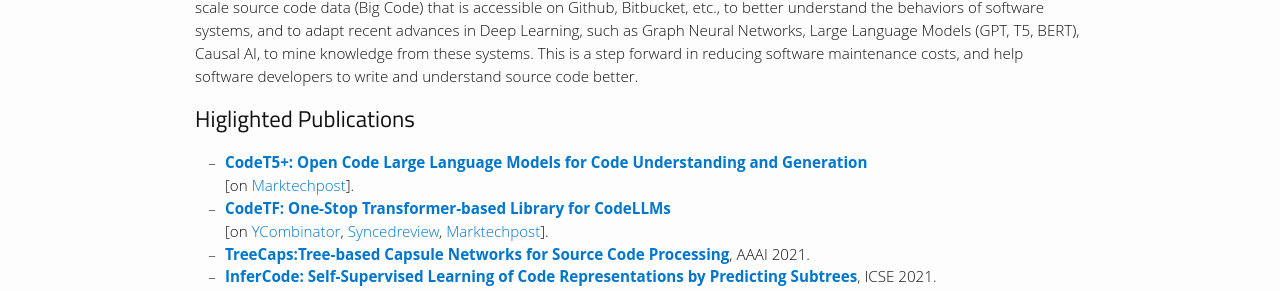
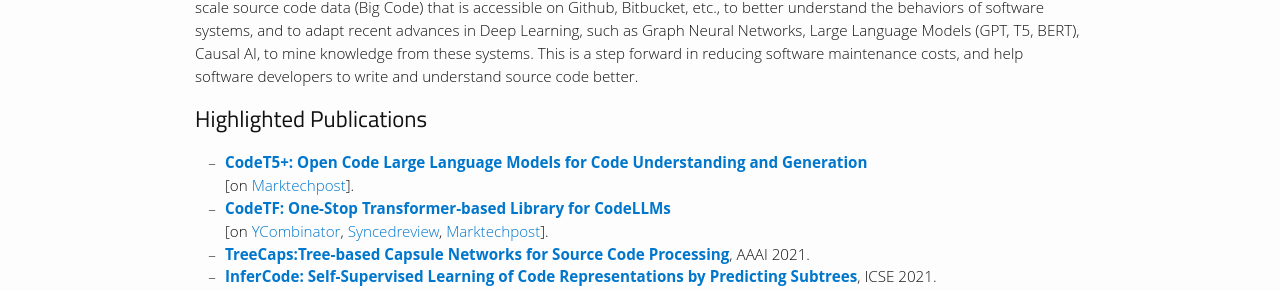
Before and after one commit to bdqnghi/bdqnghi.github.io, a Jekyll site: the page built from index.md, in a window 1280 px wide. Shown: the part 795-1086 px from the top of the page. Built offline with Jekyll 4.4.1, drawn with Linux system fonts in a browser that asks for light colours; nearby versions of some CDN libraries; some web fonts are replaced.

Commit message:
Update index.md

```diff
--- a/index.md
+++ b/index.md
@@ -25,7 +25,7 @@ Throughout my research career, I've had the honor of working with brilliant mind
 
 My interests lie at the intersection of Software Engineering, Deep Learning, Programming Languages and Natural Language Processing. Specifically, I am interested in the application of **AI for Software Development** (AI4Code, AI4Software), such as **code generation, code search, code summarization, program synthesis, automated bug detection & program repair, code migration, software testing, etc**. Towards the goal of automated programming, my primary focus of research is to study large scale source code data (Big Code) that is accessible on Github, Bitbucket, etc., to better understand the behaviors of software systems, and to adapt recent advances in Deep Learning, such as Graph Neural Networks, Large Language Models (GPT, T5, BERT), Causal AI, to mine knowledge from these systems. This is a step forward in reducing software maintenance costs, and help software developers to write and understand source code better.
 
-## Higlighted Publications
+## Highlighted Publications
 
 * [**CodeT5+: Open Code Large Language Models for Code Understanding and Generation**](https://arxiv.org/pdf/2305.07922.pdf)
 <br>
```
